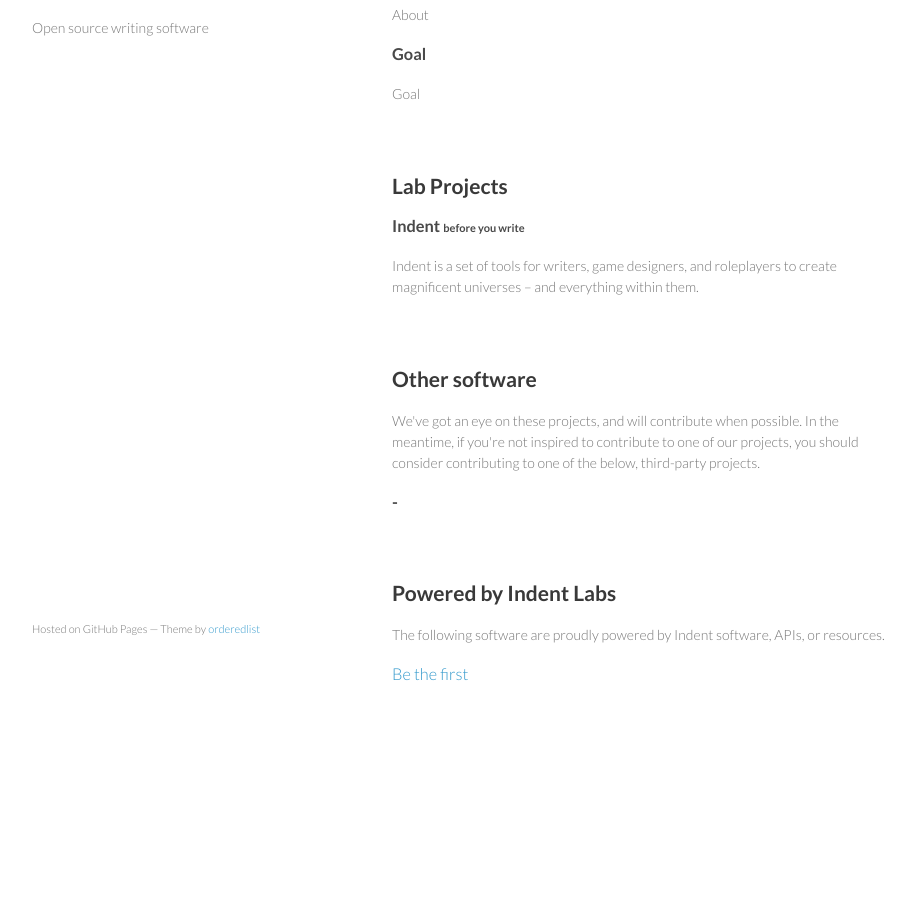
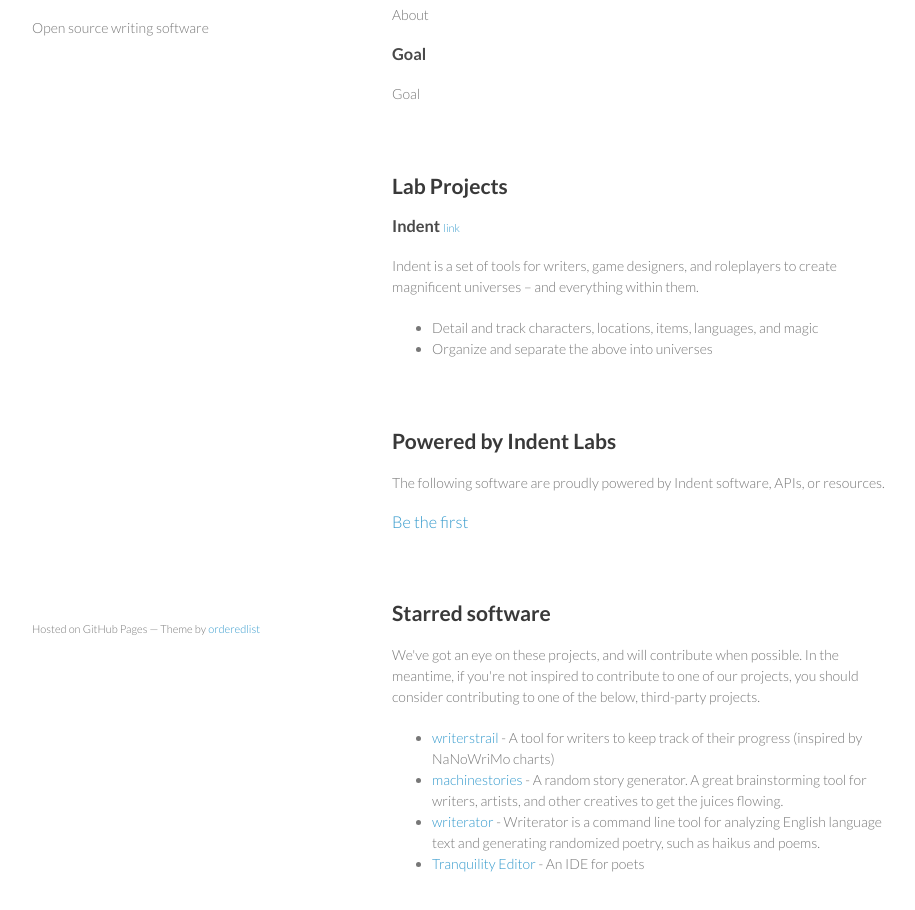
Before and after one commit to indentlabs/indentlabs.github.io, a plain HTML site: page index.html in a window 1280 px wide. Shown: the part 92-1002 px from the top of the page, without its empty margins (178-1093 px from the left). Before the commit the page ends 845 px from the top, so only its background shows below. Drawn offline with Linux system fonts and the light colour scheme.

Commit message:
Update index.html

```diff
--- a/index.html
+++ b/index.html
@@ -40,24 +40,15 @@
           Lab Projects
         </h2>
         <h3>
-          Indent <small>before you write</small>
+          Indent <small><a href="http://indentapp.com">link</a></small>
         </h3>
         <p>
           Indent is a set of tools for writers, game designers, and roleplayers to create magnificent universes – and everything within them.
         </p>
-      </section>
-
-      <section>
-        <h2>
-          Other software
-        </h2>
-        <p>
-          We've got an eye on these projects, and will contribute when possible. In the meantime, if you're not inspired to contribute to one of our projects, you should consider contributing to one of the below, third-party projects.
-        </p>
-
-        <h3>
-          -
-        </h3>
+        <ul>
+          <li>Detail and track characters, locations, items, languages, and magic</li>
+          <li>Organize and separate the above into universes</li>
+        </ul>
       </section>
 
       <section>
@@ -71,6 +62,22 @@
         <h3>
           <a href="#">Be the first</a>
         </h3>
+      </section>
+
+      <section>
+        <h2>
+          Starred software
+        </h2>
+        <p>
+          We've got an eye on these projects, and will contribute when possible. In the meantime, if you're not inspired to contribute to one of our projects, you should consider contributing to one of the below, third-party projects.
+        </p>
+
+        <ul>
+          <li><a href="https://github.com/flikore/writerstrail">writerstrail</a> - A tool for writers to keep track of their progress (inspired by NaNoWriMo charts)</li>
+          <li><a href="https://github.com/m8ker/machinestories">machinestories</a> - A random story generator. A great brainstorming tool for writers, artists, and other creatives to get the juices flowing.</li>
+          <li><a href="https://github.com/billtowin/writerator">writerator</a> - Writerator is a command line tool for analyzing English language text and generating randomized poetry, such as haikus and poems.</li>
+          <li><a href="https://github.com/bilalq/Tranquillity-Editor">Tranquility Editor</a> - An IDE for poets</li>
+        </ul>
       </section>
 
       <footer>
```
